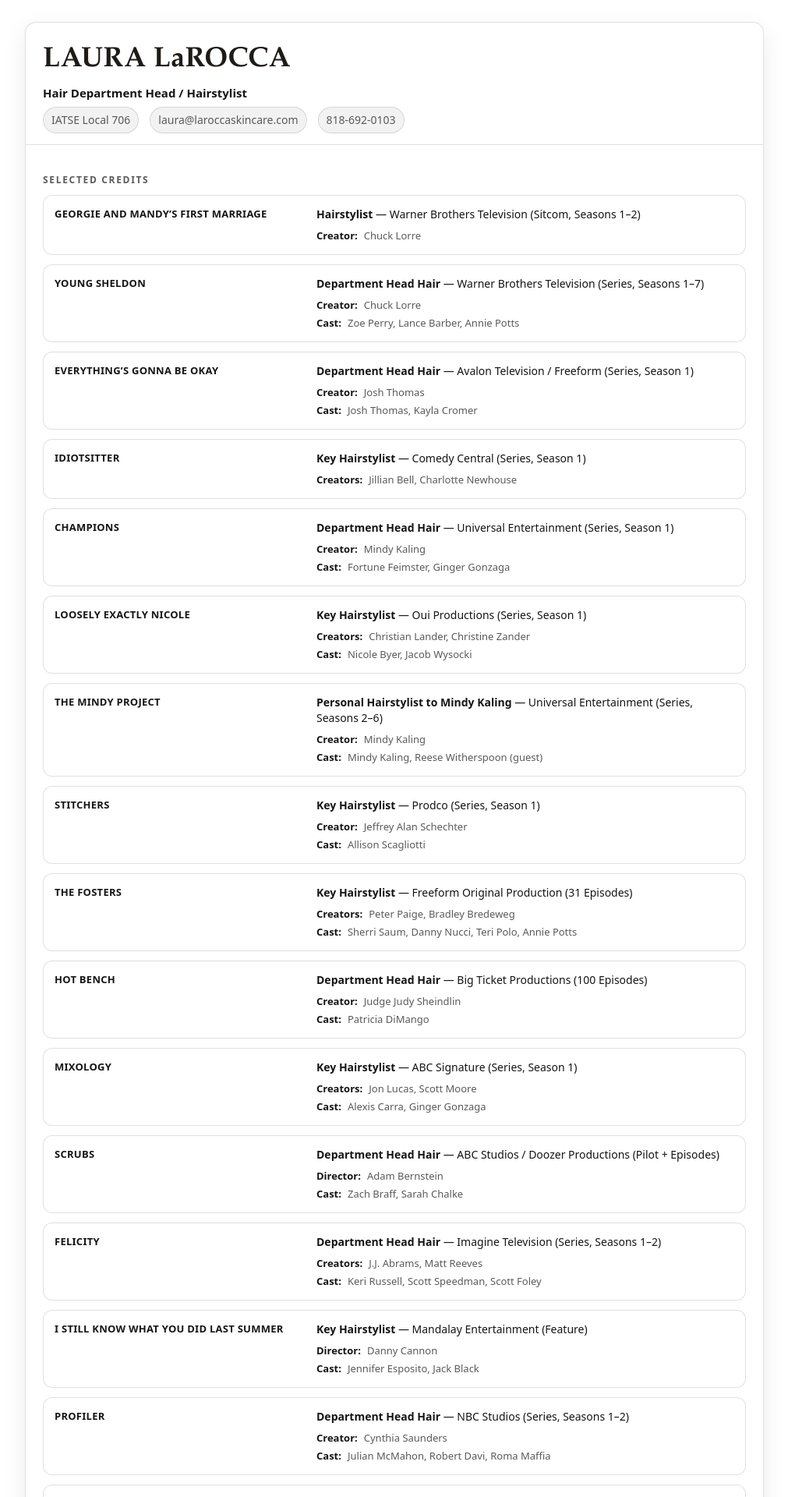
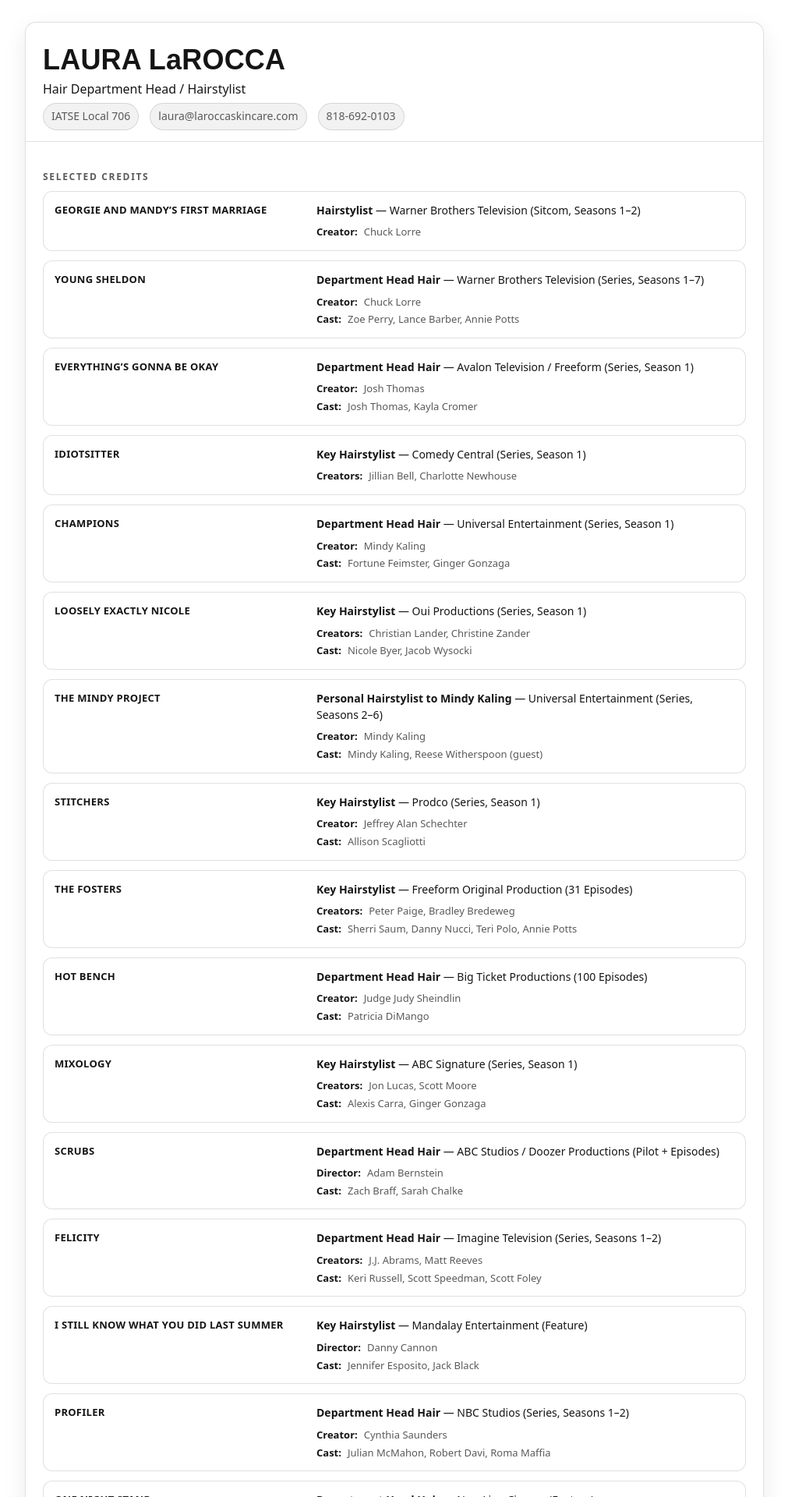
Before and after one commit to laroccaj/test-jekyll-repo, a Jekyll site: the page lll-test2.html, which Jekyll copies as it is, in a window 1280 px wide. Shown: the top 1920 px of the page at 78% size, without its empty margins (134-1145 px from the left). Built offline with Jekyll 4.4.1, drawn with Linux system fonts in a browser that asks for light colours.

Commit message:
Update lll-test2.html

```diff
--- a/lll-test2.html
+++ b/lll-test2.html
@@ -58,12 +58,13 @@
 
     /* Smaller + warmer */
     .name{
-      font-family: var(--serif);
-      letter-spacing: .2px;
-      font-size: clamp(24px, 3.0vw, 36px);
-      font-weight: 650;
-      margin: 0;
-      color: #1f1b16; /* warmer black */
+  font-family: Arial, Helvetica, sans-serif;
+  letter-spacing: .2px;
+  font-size: clamp(24px, 3.0vw, 36px); /* same size */
+  font-weight: 700;                   /* bold */
+  margin: 0;
+  color: #151515;
+}
     }
 
     .roleline{
```
